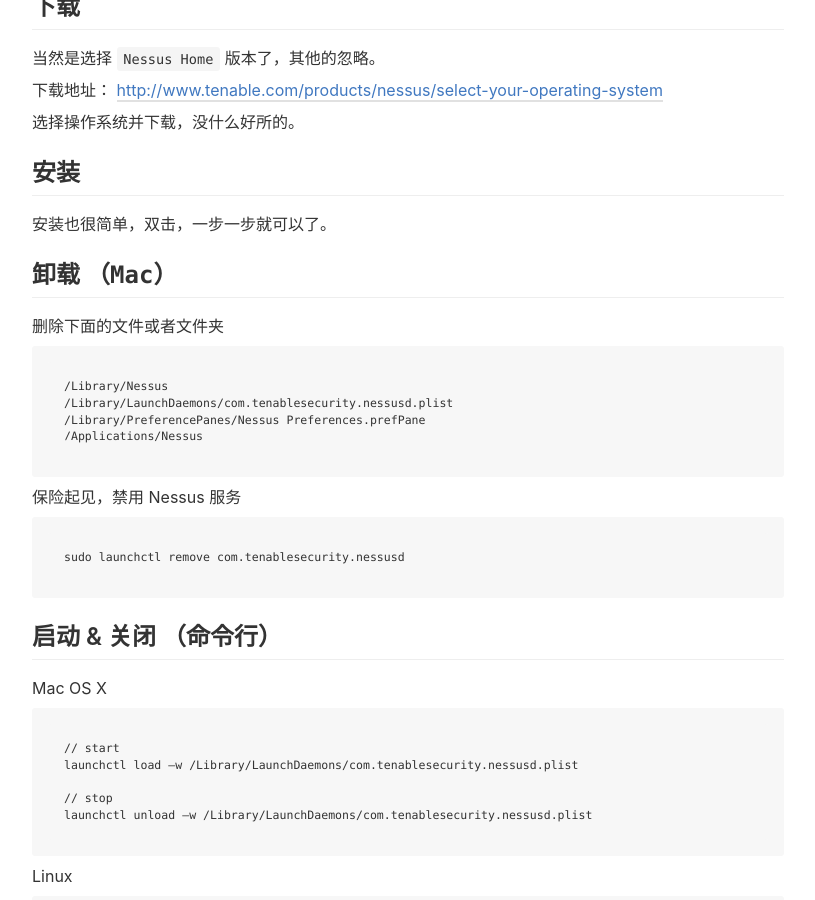
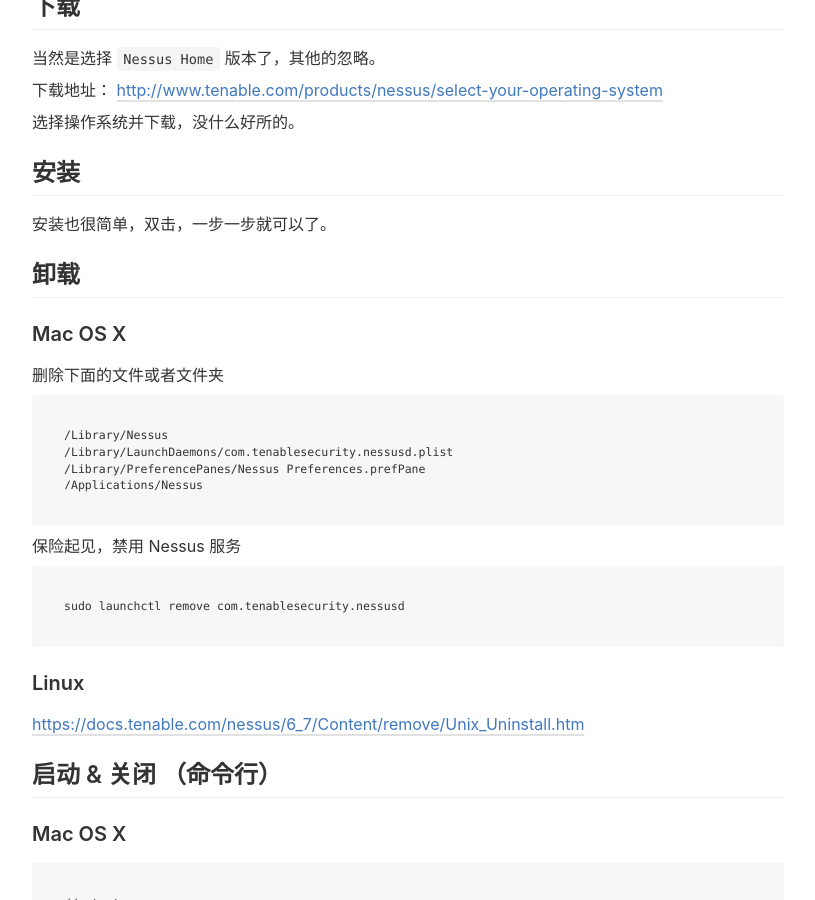
Before and after one commit to alcat2008/alcat2008.github.io, a Jekyll site: the page built from _posts/2016-06-29-nessus-issues.md, in a window 1280 px wide and 900 px high, scrolled down 811 px. Shown: the whole window, without its empty margins (232-1047 px from the left). Built offline with Jekyll 4.4.1, drawn with Linux system fonts in a browser that asks for light colours; nearby versions of some CDN libraries; some web fonts are replaced; comment, search, counter and statistics services are not loaded.

Commit message:
chore: add uninstall instruction for nessus

````diff
--- a/_posts/2016-06-29-nessus-issues.md
+++ b/_posts/2016-06-29-nessus-issues.md
@@ -31,7 +31,9 @@
 
 安装也很简单，双击，一步一步就可以了。
 
-## 卸载 （`Mac`）
+## 卸载
+
+### Mac OS X
 
 删除下面的文件或者文件夹
 
@@ -48,9 +50,14 @@
 sudo launchctl remove com.tenablesecurity.nessusd
 ```
 
+### Linux
+
+<https://docs.tenable.com/nessus/6_7/Content/remove/Unix_Uninstall.htm>
+
+
 ## 启动 & 关闭 （命令行）
 
-Mac OS X
+### Mac OS X
 
 ```
 // start
@@ -60,7 +67,7 @@
 launchctl unload –w /Library/LaunchDaemons/com.tenablesecurity.nessusd.plist
 ```
 
-Linux
+### Linux
 
 ```
 // start
@@ -74,7 +81,7 @@
 /etc/init.d/nessusd stop
 ```
 
-Windows
+### Windows
 
 ```
 // start
````
